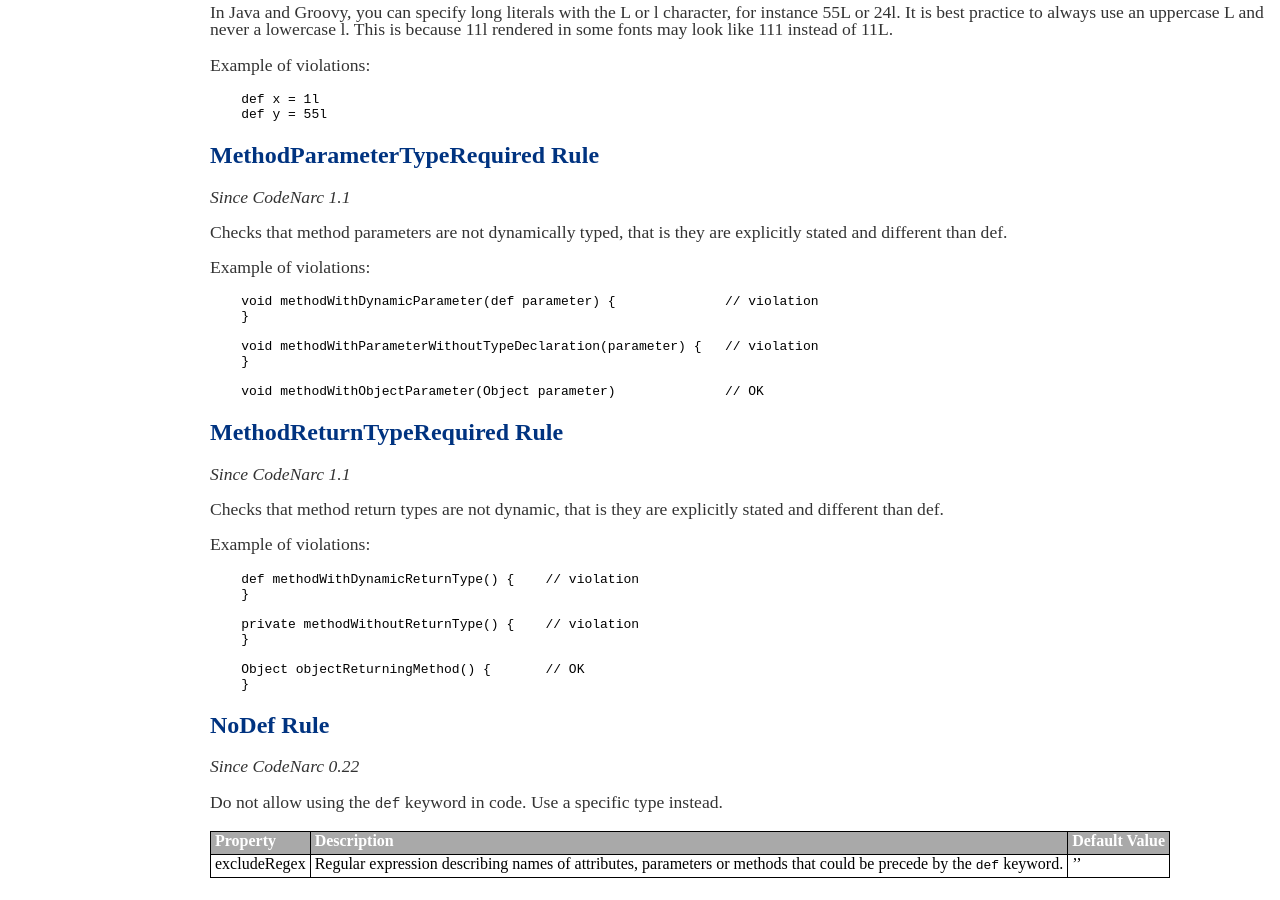
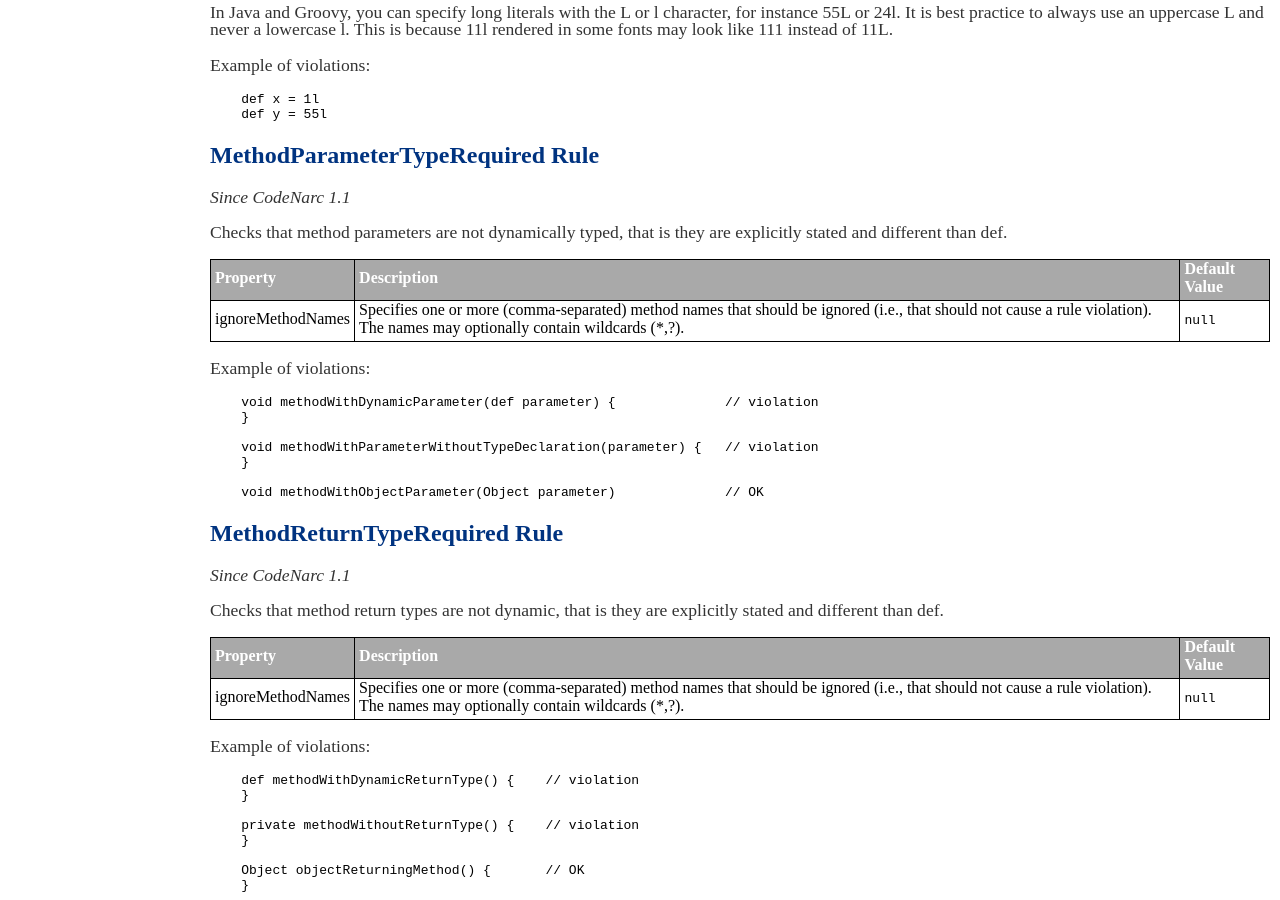
Before and after one commit to CodeNarc/CodeNarc, a Jekyll site: the page built from codenarc-rules-convention.md, in a window 1280 px wide and 900 px high, scrolled down 3703 px. Built offline with Jekyll 4.4.1, drawn with Linux system fonts in a browser that asks for light colours.

Commit message:
Update docs with recent changes

````diff
--- a/codenarc-rules-convention.md
+++ b/codenarc-rules-convention.md
@@ -256,6 +256,10 @@ Example of violations:
 
 Checks that method parameters are not dynamically typed, that is they are explicitly stated and different than def.
 
+| Property                    | Description            | Default Value    |
+|-----------------------------|------------------------|------------------|
+| ignoreMethodNames           | Specifies one or more (comma-separated) method names that should be ignored (i.e., that should not cause a rule violation). The names may optionally contain wildcards (*,?).  | `null` |
+
 Example of violations:
 
 ```
@@ -274,6 +278,10 @@ Example of violations:
 *Since CodeNarc 1.1*
 
 Checks that method return types are not dynamic, that is they are explicitly stated and different than def.
+
+| Property                    | Description            | Default Value    |
+|-----------------------------|------------------------|------------------|
+| ignoreMethodNames           | Specifies one or more (comma-separated) method names that should be ignored (i.e., that should not cause a rule violation). The names may optionally contain wildcards (*,?).  | `null` |
 
 Example of violations:
 
````
Also changed, not shown: codenarc-rules-generic.md (+1 -1 lines).
